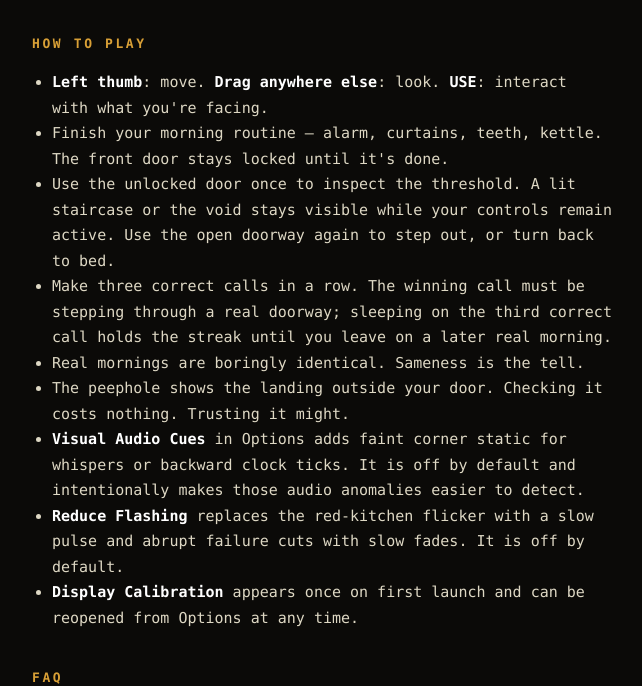
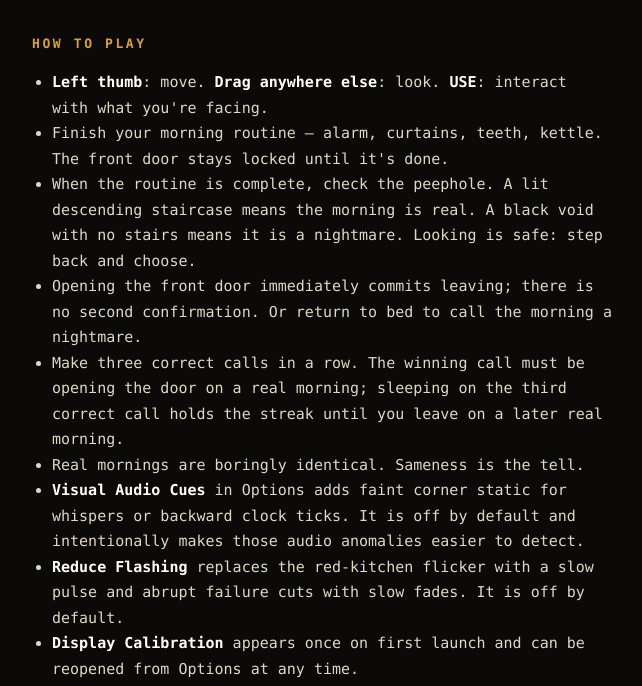
Before and after one commit to buberlo/buberlo.github.io, a plain HTML site: page getoutofbed/index.html in a window 1280 px wide. Shown: the part 124-810 px from the top of the page, without its empty margins (268-910 px from the left). Drawn offline with Linux system fonts and the light colour scheme.

Commit message:
Update support for truthful peephole verdict (#2)

```diff
--- a/getoutofbed/index.html
+++ b/getoutofbed/index.html
@@ -32,10 +32,10 @@
     <ul>
       <li><b>Left thumb</b>: move. <b>Drag anywhere else</b>: look. <b>USE</b>: interact with what you're facing.</li>
       <li>Finish your morning routine — alarm, curtains, teeth, kettle. The front door stays locked until it's done.</li>
-      <li>Use the unlocked door once to inspect the threshold. A lit staircase or the void stays visible while your controls remain active. Use the open doorway again to step out, or turn back to bed.</li>
-      <li>Make three correct calls in a row. The winning call must be stepping through a real doorway; sleeping on the third correct call holds the streak until you leave on a later real morning.</li>
+      <li>When the routine is complete, check the peephole. A lit descending staircase means the morning is real. A black void with no stairs means it is a nightmare. Looking is safe: step back and choose.</li>
+      <li>Opening the front door immediately commits leaving; there is no second confirmation. Or return to bed to call the morning a nightmare.</li>
+      <li>Make three correct calls in a row. The winning call must be opening the door on a real morning; sleeping on the third correct call holds the streak until you leave on a later real morning.</li>
       <li>Real mornings are boringly identical. Sameness is the tell.</li>
-      <li>The peephole shows the landing outside your door. Checking it costs nothing. Trusting it might.</li>
       <li><b>Visual Audio Cues</b> in Options adds faint corner static for whispers or backward clock ticks. It is off by default and intentionally makes those audio anomalies easier to detect.</li>
       <li><b>Reduce Flashing</b> replaces the red-kitchen flicker with a slow pulse and abrupt failure cuts with slow fades. It is off by default.</li>
       <li><b>Display Calibration</b> appears once on first launch and can be reopened from Options at any time.</li>
```
